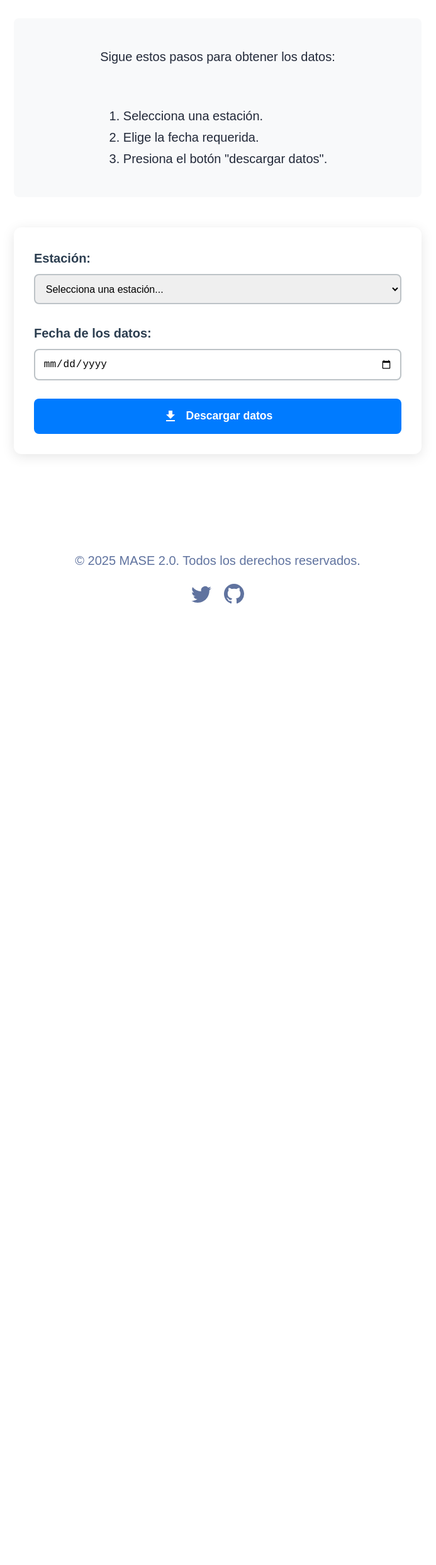
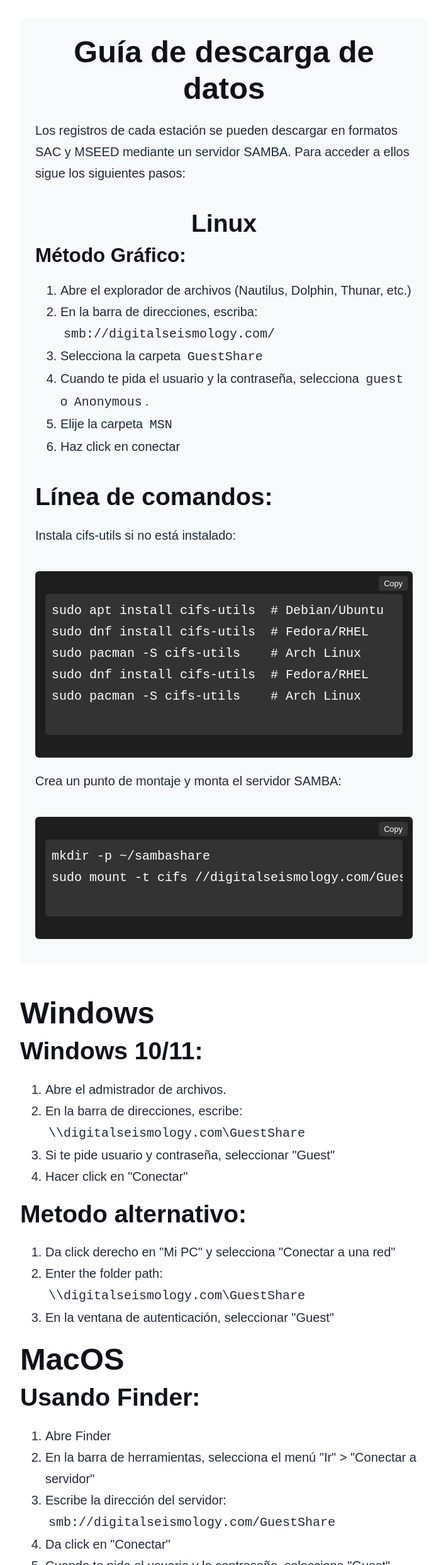
Before and after one commit to mariomttz/mase, an Astro site: page /msn/data in a window 1280 px wide. Shown: the part 315-2800 px from the top of the page at 63% size, without its empty margins (294-987 px from the left). Before the commit the page ends 1404 px from the top, so only its background shows below. Built offline with nearby package versions, Linux system fonts and the light colour scheme; Astro itself is replaced by a stand-in of ours; a web font is replaced by a local one.

Commit message:
Updating instructions

```diff
--- a/package.json
+++ b/package.json
@@ -15,6 +15,6 @@
     "cally": "^0.8.0"
   },
   "devDependencies": {
-    "astro": "^5.3.1"
+    "astro": "^5.6.1"
   }
 }
--- /dev/null
+++ b/src/components/CodeTerminal.astro
@@ -0,0 +1,40 @@
+---
+// src/components/CodeTerminal.astro
+import { clipboardCopy } from 'clipboard-copy';
+---
+
+<div class="terminal-box" style="text-align: left;">
+  <pre><code class="language-bash"><slot /></code></pre>
+  <button class="copy-btn" onclick="navigator.clipboard.writeText(`{Astro.props.code}`)">
+    Copy
+  </button>
+</div>
+
+<style>
+  .terminal-box {
+    position: relative;
+    background: #1e1e1e;
+    color: #f8f8f8;
+    border-radius: 6px;
+    padding: 1rem;
+    font-family: 'Courier New', monospace;
+    margin: 1rem 0;
+  }
+
+  .copy-btn {
+    position: absolute;
+    top: 0.5rem;
+    right: 0.5rem;
+    background: #333;
+    color: white;
+    border: none;
+    border-radius: 4px;
+    padding: 0.25rem 0.5rem;
+    cursor: pointer;
+    font-size: 0.8rem;
+  }
+
+  .copy-btn:hover {
+    background: #555;
+  }
+</style>
--- a/src/components/Footer.astro
+++ b/src/components/Footer.astro
@@ -19,7 +19,7 @@ const today = new Date();
         ></path></svg
       >
     </a>
-    <a href="https://github.com/mariomttz" target="_blank">
+    <a href="https://github.com/ladominguez" target="_blank">
       <span class="sr-only">Mario Martinez</span>
       <svg
         viewBox="0 0 16 16"
--- a/src/layouts/Generic.astro
+++ b/src/layouts/Generic.astro
@@ -14,7 +14,7 @@ const { title, description, heroImage } = Astro.props;
     <BaseHead title={title} description={description} />
     <style>
       main {
-        width: calc(100% - 2em);
+        width: calc(100% - 1em);
         max-width: 100%;
         margin: 0;
       }
--- a/src/pages/data.astro
+++ b/src/pages/data.astro
@@ -1,21 +1,97 @@
 ---
 import Layout from "../layouts/Generic.astro";
 import "../styles/dataPage.css";
+import CodeTerminal from '../components/CodeTerminal.astro';
+const code = `sudo apt install cifs-utils  # Debian/Ubuntu
+sudo dnf install cifs-utils  # Fedora/RHEL
+sudo pacman -S cifs-utils    # Arch Linux
+sudo dnf install cifs-utils  # Fedora/RHEL
+sudo pacman -S cifs-utils    # Arch Linux`;
+const code2 = `mkdir -p ~/sambashare
+sudo mount -t cifs //digitalseismology.com/GuestShare ~/sambashare -o guest`;
+const code3 = `mkdir -p ~/sambashare<br>
+mount -t smbfs //guest@digitalseismology.com/GuestShare ~/sambashare`;
 ---
 
-<Layout title="Datos" description="Lorem ipsum dolor sit amet" heroImage="">
+
+
+<Layout title="Datos" description="Lorem ipsum dolor sit amet" heroImage="" style="max-width: 90%;">
   <div class="main-content">
     <div class="download-guide">
       <div class="instructions">
-        <p>Sigue estos pasos para obtener los datos:</p>
+        <h2>Guía de descarga de datos</h2>
+        <p style="text-align: left;">Los registros de cada estación se pueden descargar en formatos SAC y MSEED mediante un servidor SAMBA. Para acceder a ellos sigue los siguientes pasos:
+        <h3>Linux</h3>
+        <h4 style="text-align: left;">Método Gráfico:</h4>
+        <ol style="text-align: left;">
+            <li>Abre el explorador de archivos (Nautilus, Dolphin, Thunar, etc.)</li>
+            <li>En la barra de direcciones, escriba: <code>smb://digitalseismology.com/</code></li>
+            <li>Selecciona la carpeta <code>GuestShare</code></li>
+            <li>Cuando te pida el usuario y la contraseña, selecciona <code>guest</code> o <code>Anonymous</code>.</li>
+            <li>Elije la carpeta <code>MSN</code></li>
+
+            <li>Haz click en conectar</li>
+        </ol>
+        </p>
+        <h3 style="text-align: left;">Línea de comandos:</h3>
+        <p style="text-align: left;">Instala cifs-utils si no está instalado:</p>
+        <CodeTerminal code={code}>
+          {code}
+        </CodeTerminal>
+
+        <p style="text-align: left;">Crea un punto de montaje y monta el servidor SAMBA:</p>
+        <CodeTerminal code={code2}>
+          {code2}
+        </CodeTerminal>
+
+
+      </div>
+    </div>
+    <div class="os-section">
+      <h2>Windows</h2>
+
+      <h3>Windows 10/11:</h3>
+      <ol>
+          <li>Abre el admistrador de archivos.</li>
+          <li>En la barra de direcciones, escribe: <code>\\digitalseismology.com\GuestShare</code></li>
+          <li>Si te pide usuario y contraseña, seleccionar "Guest"</li>
+          <li>Hacer click en "Conectar"</li>
+      </ol>
+
+      <h3>Metodo alternativo:</h3>
+      <ol>
+          <li>Da click derecho en "Mi PC" y selecciona "Conectar a una red"</li>
+          <li>Enter the folder path: <code>\\digitalseismology.com\GuestShare</code></li>
+          <li>En la ventana de autenticación, seleccionar "Guest"</li>
+      </ol>
+  </div>
+
+
+  <div class="os-section">
+    <h2>MacOS</h2>
+
+    <h3>Usando Finder:</h3>
+    <ol>
+        <li>Abre Finder</li>
+        <li>En la barra de herramientas, selecciona el menú "Ir"  > "Conectar a servidor"</li>
+        <li>Escribe la dirección del servidor: <code>smb://digitalseismology.com/GuestShare</code></li>
+        <li>Da click en "Conectar"</li>
+        <li>Cuando te pida el usuario y la contraseña, selecciona "Guest"</li>
+    </ol>
+
+    <h3>A través de la terminal:</h3>
+    <p>Crea un punto de montaje y monta el servidor SAMBA:</p>
+    <CodeTerminal code={code2}>
+      {code3}
+    </CodeTerminal>
+
+    <h2>Formas de onda</h2>
+    <p style="text-align: left;">Sigue estos pasos para obtener imágenes de las formas de onda de los datos:</p>
         <ol class="steps">
           <li>Selecciona una estación.</li>
           <li>Elige la fecha requerida.</li>
           <li>Presiona el botón "descargar datos".</li>
         </ol>
-      </div>
-    </div>
-
     <form id="dataForm" class="download-form">
       <div class="form-group">
         <label for="station">Estación:</label>
--- a/src/styles/dataPage.css
+++ b/src/styles/dataPage.css
@@ -6,6 +6,18 @@
   --text-dark: #2c3e50;
   --text-light: #ecf0f1;
   --gray-light: #bdc3c7;
+}
+
+pre {
+  background-color: #333;    /* Dark background */
+  color: #fff;               /* White text */
+  padding: 10px;             /* Padding around the text */
+  border-radius: 5px;        /* Rounded corners */
+  overflow: auto;            /* Enable scroll for long code */
+}
+
+code {
+  font-family: monospace;    /* Use a monospace font */
 }
 
 .main-content {
--- a/src/styles/global.css
+++ b/src/styles/global.css
@@ -135,6 +135,8 @@ hr {
 	}
 }
 
+
+
 .sr-only {
 	border: 0;
 	padding: 0;
```
Also changed, not shown: 1 other file.
